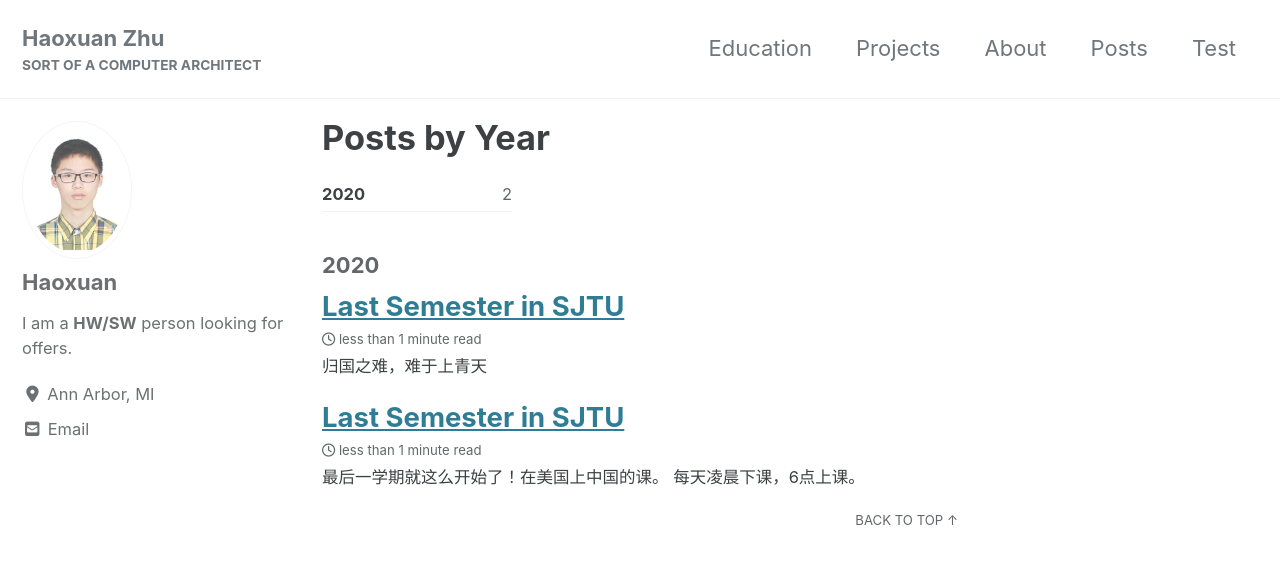
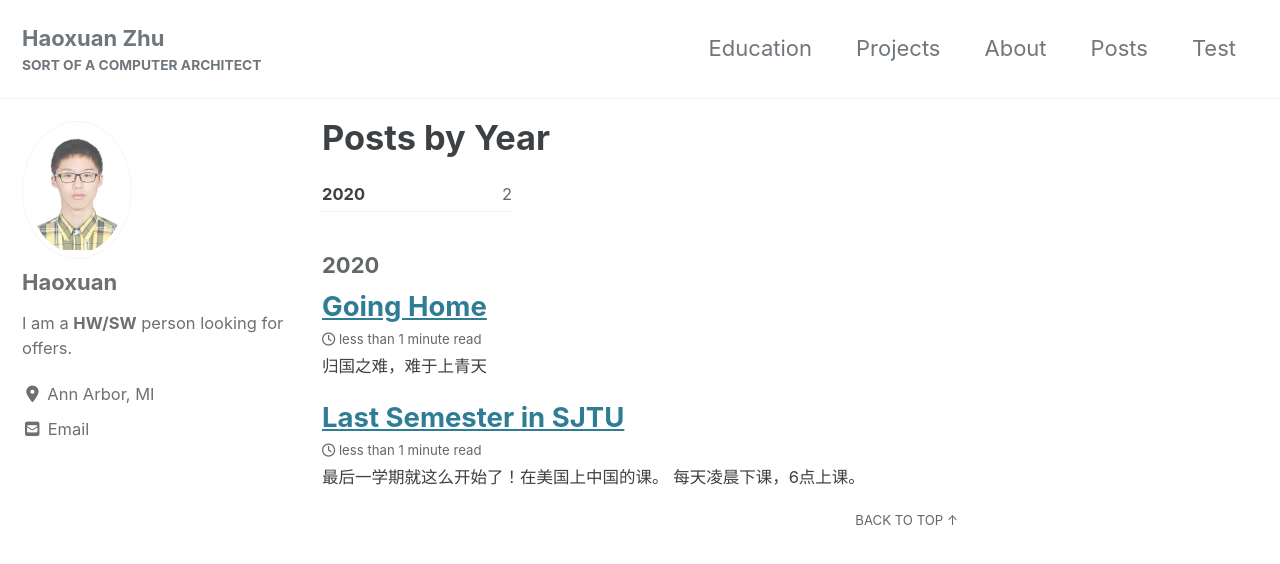
Before and after one commit to hxzhu9819/homepage, a Jekyll site: the page built from _pages/year-archive.md, in a window 1280 px wide and 900 px high. Shown: the top 564 px of the window. Built offline with Jekyll 4.4.1, drawn with Linux system fonts in a browser that asks for light colours; cached includes are drawn as plain includes; nearby versions of some CDN libraries.

Commit message:
Update 2020-05-24-Coming-Home.md

```diff
--- a/_posts/2020-05-24-Coming-Home.md
+++ b/_posts/2020-05-24-Coming-Home.md
@@ -1,5 +1,5 @@
 ---
-title: "Last Semester in SJTU"
+title: "Going Home"
 tags:
     - life
 ---
```
